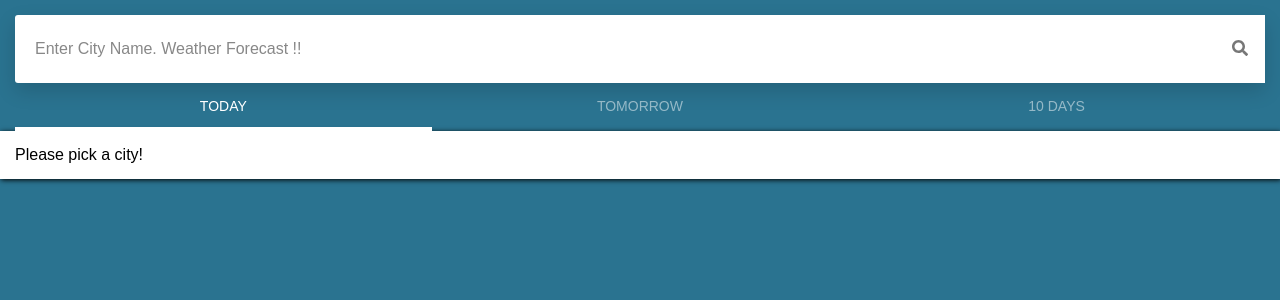
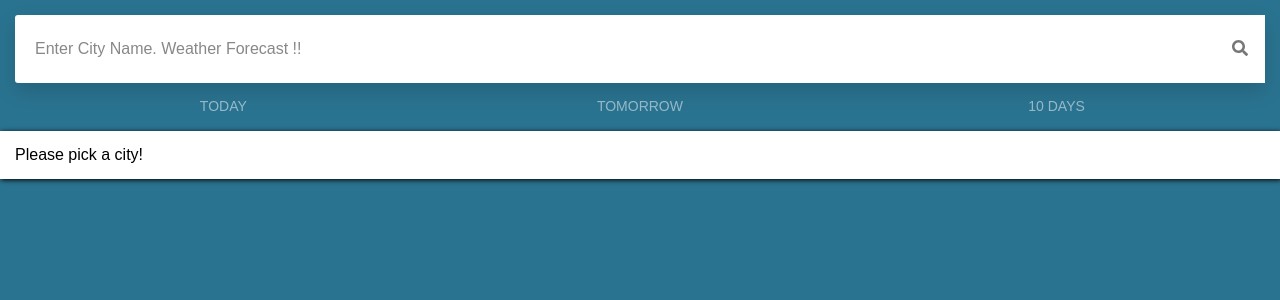
Before and after one commit to xRavi/weather, a React (Create React App) app: page / in a window 1280 px wide. Shown: the top 300 px of the page. Built offline with nearby package versions, Linux system fonts and the light colour scheme.

Commit message:
slot support

```diff
--- a/src/containers/Homepage.css
+++ b/src/containers/Homepage.css
@@ -226,11 +226,6 @@ body {
     padding-right: 0;
   }
 
-  .s003 form .inner-form .input-field.first-wrap .choices__list--dropdown .choices__item--selectable.is-highlighted {
-    background: #fff;
-    color: #63c76a;
-  }
-
   .s003 form .inner-form .input-field.first-wrap .choices__list--dropdown .choices__item {
     color: #555;
     min-height: 24px;
@@ -260,10 +255,6 @@ body {
     width: 16px;
   }
 
-  .s003 form .inner-form .input-field.third-wrap .btn-search:hover {
-    background: #50c058;
-  }
-
   .s003 form .inner-form .input-field.third-wrap .btn-search:focus {
     outline: 0;
     box-shadow: none;
--- a/src/containers/Homepage.js
+++ b/src/containers/Homepage.js
@@ -9,8 +9,8 @@ import './Homepage.css'
 const Homepage = props => {
   const [city, setCity] = useState('');
   const [cityReadyToSearch, setCityReadyToSearch] = useState(null);
-  const [weatherTimeSlot, setWeatherTimeSlot] = useState('#today');
-  const [isLoading, fetchedData] = useHttp(city, [cityReadyToSearch]);
+  const [weatherTimeSlot, setWeatherTimeSlot] = useState('');
+  const [isLoading, fetchedData] = useHttp([city, weatherTimeSlot], [cityReadyToSearch, weatherTimeSlot]);
 
   const renderSearchIcon = () => (
     <div className='input-field third-wrap'>
@@ -59,9 +59,9 @@ const Homepage = props => {
 
   const renderNavPills = () => (
     <ul className="nav nav-pills">
-      <li className={weatherTimeSlot === '#today' ? "active" : ""} onClick={() => setWeatherTimeSlot('#today')}>TODAY</li>
-      <li className={weatherTimeSlot === '#tomorrow' ? "active" : ""} onClick={() => setWeatherTimeSlot('#tomorrow')}>TOMORROW</li>
-      <li className={weatherTimeSlot === '#tendays' ? "active" : ""} onClick={() => setWeatherTimeSlot('#tendays')}>10 DAYS</li>
+      <li className={fetchedData && (!weatherTimeSlot || weatherTimeSlot === 'today') ? "active" : ""} onClick={() => setWeatherTimeSlot('today')}>TODAY</li>
+      <li className={weatherTimeSlot === 'tomorrow' ? "active" : ""} onClick={() => setWeatherTimeSlot('tomorrow')}>TOMORROW</li>
+      <li className={weatherTimeSlot === 'tendays' ? "active" : ""} onClick={() => setWeatherTimeSlot('tendays')}>10 DAYS</li>
     </ul>
   )
 
--- a/src/hooks/useHttp.js
+++ b/src/hooks/useHttp.js
@@ -5,9 +5,9 @@ export const useHttp = (url, dependencies) => {
   const [fetchedData, setFetchedData] = useState(null);
 
   useEffect(() => {
-    if (url) {
+    if (url && url[0]) {
       setIsLoading(true);
-      fetch('https://api.openweathermap.org/data/2.5/forecast?APPID=3f2dfade3b05b90e671ea82426434282&q=' + url)
+      fetch(`https://api.openweathermap.org/data/2.5/forecast?APPID=3f2dfade3b05b90e671ea82426434282&q=${url[0]}&wt=${url[1] || 'today'}`)
         .then(response => {
           if (!response.ok) {
             throw new Error('No Records.');
```
